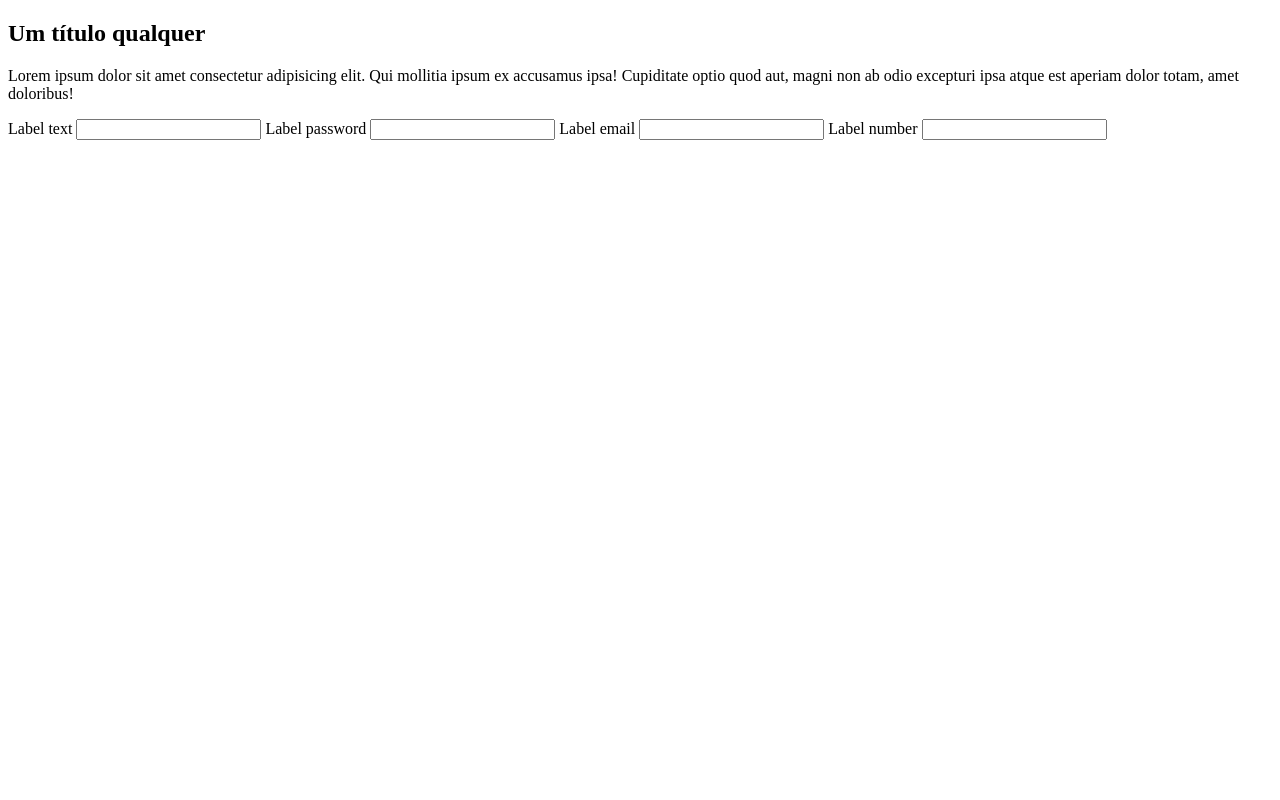
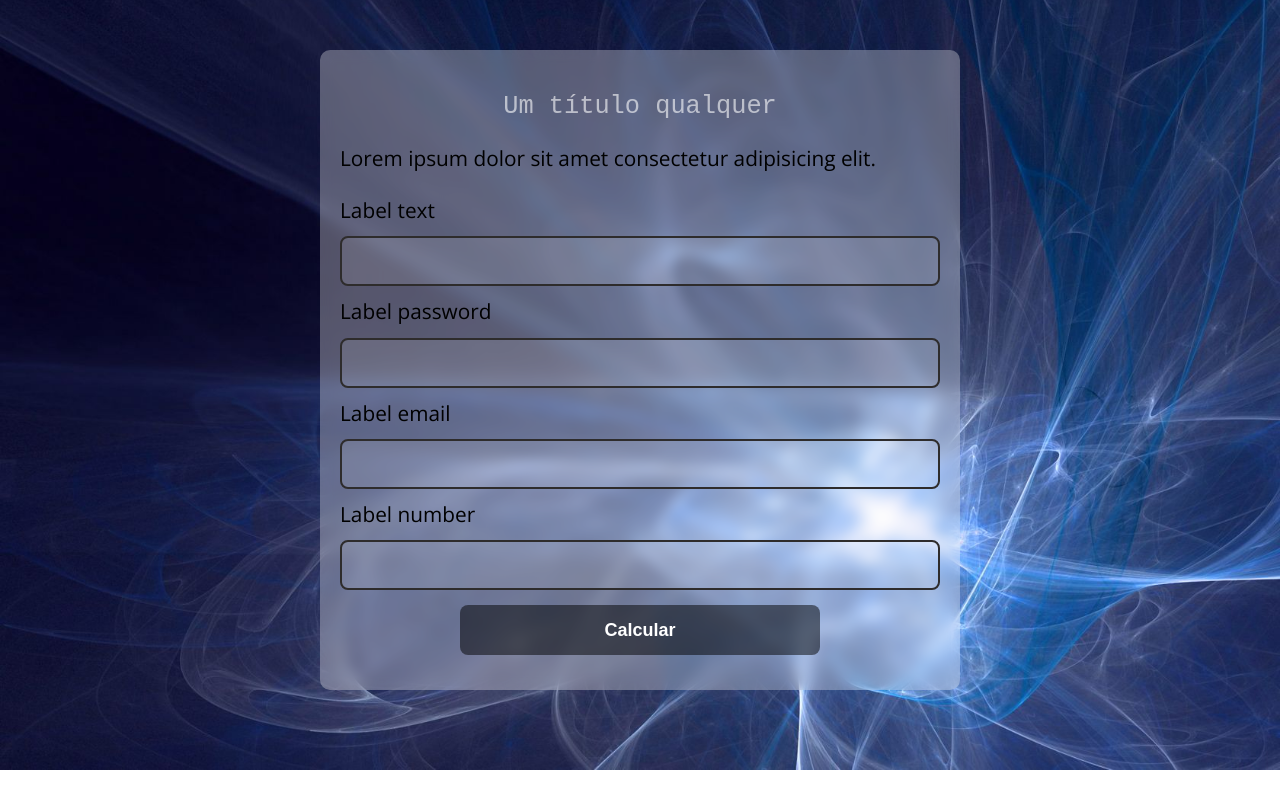
Before and after one commit to BrunoMartinsMoreira/exercicios-javascript, a plain HTML site: page modelo/index.html in a window 1280 px wide. Drawn offline with nearby package versions, Linux system fonts and the light colour scheme.

Commit message:
estilizando o formulario

```diff
--- a/modelo/index.html
+++ b/modelo/index.html
@@ -10,13 +10,10 @@
 </head>
 
 <body>
-   <section class="container">
+   <section class="container glass">
       <h1>Um título qualquer</h1>
       <p>
          Lorem ipsum dolor sit amet consectetur adipisicing elit.
-         Qui mollitia ipsum ex accusamus ipsa! Cupiditate optio quod aut,
-         magni non ab odio excepturi ipsa atque est aperiam dolor totam,
-         amet doloribus!
       </p>
       <form>
          <label for="inputText">Label text</label>
@@ -30,6 +27,7 @@
 
          <label for="inputNum">Label number</label>
          <input type="number" id="inputNum">
+         <button>Calcular</button>
       </form>
    </section>
 
--- a/modelo/style.css
+++ b/modelo/style.css
@@ -0,0 +1,78 @@
+@import url('https://fonts.googleapis.com/css?family=Open+Sans:400,700&display=swap');
+
+:root {
+   --primary-color: rgb(113, 229, 255);
+   --primary-color-darker: rgb(4, 29, 34);
+}
+
+* {
+   box-sizing: border-box;
+   outline: none;
+}
+
+body {
+   margin: 0;
+   padding: 0;
+   background: url(./img/back.jpeg)no-repeat center;
+   background-size: cover;
+   font-family: 'Open sans', sans-serif;
+   font-size: 1.3em;
+   line-height: 1.5em;
+}
+
+.glass {
+   backdrop-filter: blur(7px);
+}
+
+.container {
+   max-width: 640px;
+   margin: 50px auto;
+   background: rgba(255, 255, 255, 0.3);
+   padding: 20px;
+   border-radius: 10px;
+}
+
+h1 {
+   text-align: center;
+   font-weight: 400;
+   font-family: monospace;
+   color: rgba(255, 255, 255, 0.6);
+}
+
+form input,
+form label,
+form button {
+   display: block;
+   width: 100%;
+   margin-bottom: 10px;
+}
+
+form input {
+   font-size: 24px;
+   height: 50px;
+   padding: 0 20px;
+   outline: none;
+   border: #2e2c2c 2px solid;
+   border-radius: 8px;
+   background: rgba(255, 255, 255, 0.1);
+}
+
+
+form button {
+   border: none;
+   border-radius: 8px;
+   background: rgba(0, 0, 0, 0.5);
+   color: #fff;
+   font-size: 18px;
+   font-weight: 700;
+   height: 50px;
+   cursor: pointer;
+   margin-top: 30px;
+   transition: 0.7s;
+   max-width: 60%;
+   margin: 15px auto;
+}
+
+form button:hover {
+   background: rgba(0, 0, 0, 0.7);
+}
```
Also changed, not shown: modelo/img/back.jpeg (added).
